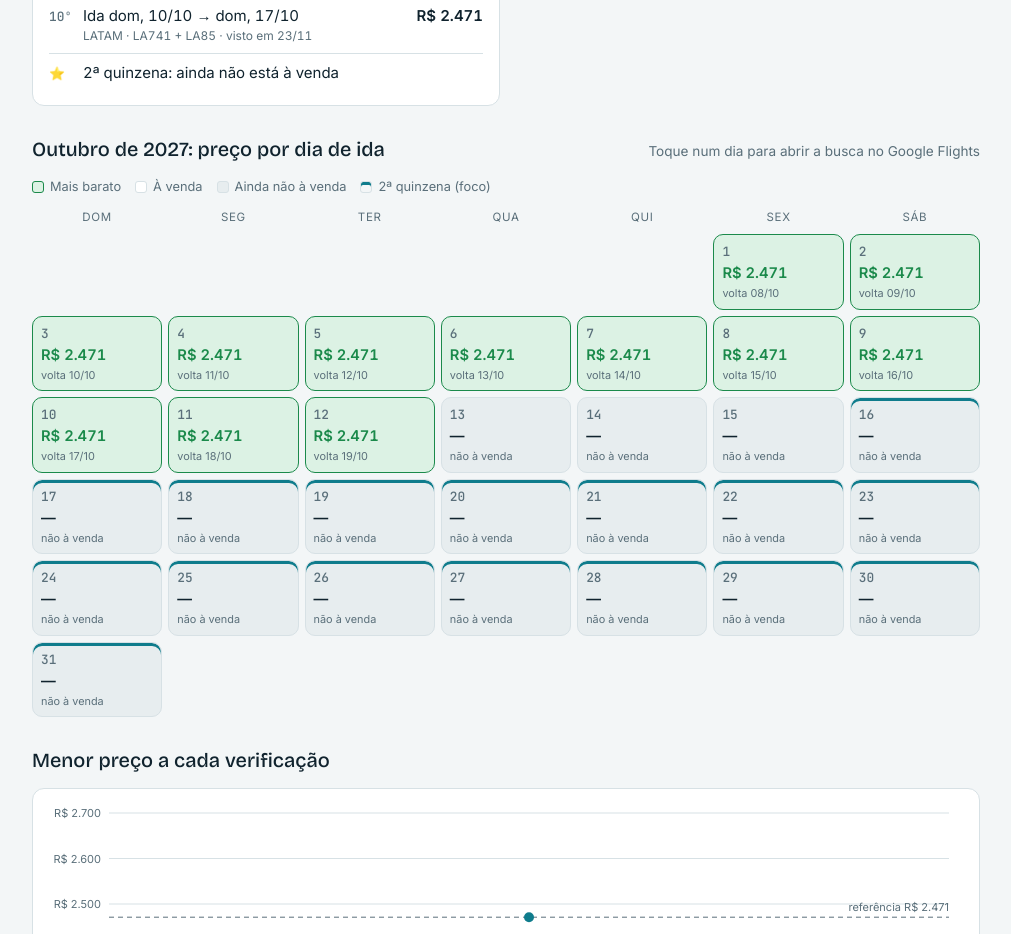
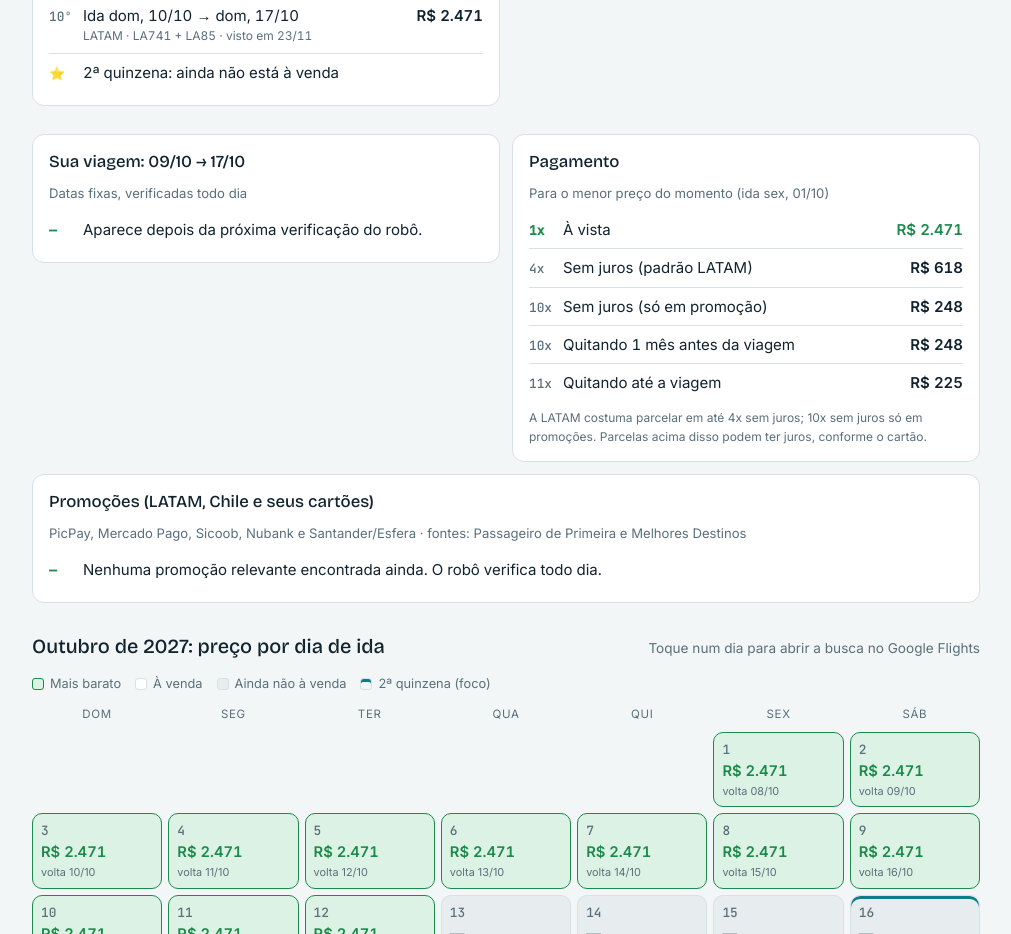
Before and after one commit to willianfloriano10-collab/passagens-punta-arenas, a plain HTML site: page index.html in a window 1280 px wide. Shown: the part 1160-2094 px from the top of the page, without its empty margins (134-1145 px from the left). Drawn offline with nearby package versions, Linux system fonts and the light colour scheme; no server answers.

Commit message:
Update index.html

```diff
--- a/index.html
+++ b/index.html
@@ -176,6 +176,27 @@
     </div>
   </section>
 
+  <section id="extras">
+    <div class="ranks">
+      <div class="rank">
+        <h3>Sua viagem: 09/10 → 17/10</h3>
+        <span class="muted" style="font-size:.82rem">Datas fixas, verificadas todo dia</span>
+        <ol id="fixa"><li><span class="pos">—</span><span class="what">carregando…</span><span></span></li></ol>
+      </div>
+      <div class="rank">
+        <h3>Pagamento</h3>
+        <span class="muted" style="font-size:.82rem" id="pg-nota">Para o menor preço do momento</span>
+        <ol id="pagamento"><li><span class="pos">—</span><span class="what">carregando…</span><span></span></li></ol>
+        <span class="muted" style="font-size:.75rem">A LATAM costuma parcelar em até 4x sem juros; 10x sem juros só em promoções. Parcelas acima disso podem ter juros, conforme o cartão.</span>
+      </div>
+    </div>
+    <div class="rank">
+      <h3>Promoções (LATAM, Chile e seus cartões)</h3>
+      <span class="muted" style="font-size:.82rem">PicPay, Mercado Pago, Sicoob, Nubank e Santander/Esfera · fontes: Passageiro de Primeira e Melhores Destinos</span>
+      <ol id="promos"><li><span class="pos">—</span><span class="what">carregando…</span><span></span></li></ol>
+    </div>
+  </section>
+
   <section id="calendario">
     <div class="sec-head">
       <h2>Outubro de 2027: preço por dia de ida</h2>
@@ -233,9 +254,15 @@
   const foco = (s) => Number(s.slice(8, 10)) >= 16;
   Promise.all([
     fetch('data/historico.json', { cache: 'no-store' }).then((r) => { if (!r.ok) throw new Error(r.status); return r.json(); }),
-    fetch('data/sites.json', { cache: 'no-store' }).then((r) => r.ok ? r.json() : []).catch(() => [])
+    fetch('data/sites.json', { cache: 'no-store' }).then((r) => r.ok ? r.json() : []).catch(() => []),
+    fetch('data/fixas.json', { cache: 'no-store' }).then((r) => r.ok ? r.json() : []).catch(() => []),
+    fetch('data/promos.json', { cache: 'no-store' }).then((r) => r.ok ? r.json() : []).catch(() => [])
   ])
-    .then(([hist, sites]) => { render(hist); renderSites(Array.isArray(sites) ? sites : []); })
+    .then(([hist, sites, fixas, promos]) => {
+      render(hist);
+      renderSites(Array.isArray(sites) ? sites : []);
+      renderExtras(hist, Array.isArray(fixas) ? fixas : [], Array.isArray(promos) ? promos : []);
+    })
     .catch(() => { $('frase').textContent = 'Não foi possível carregar os preços. Recarregue a página em alguns minutos.'; $('frase').className = 'take err'; $('menor-datas').textContent = ''; });
 
   function render(hist) {
@@ -370,6 +397,65 @@
     });
   }
 
+  function linha(lista, pos, texto, preco, sub) {
+    const li = el('li');
+    const what = el('span', { class: 'what' }, texto);
+    if (sub) what.append(el('small', {}, sub));
+    li.append(el('span', { class: 'pos' }, pos), what, el('span', { class: 'pr' }, preco || ''));
+    lista.append(li);
+  }
+
+  function mesesAte(alvo) {
+    const h = new Date(); const [aa, ma] = parts(alvo);
+    return Math.max(1, (aa - h.getFullYear()) * 12 + (ma - (h.getMonth() + 1)));
+  }
+
+  function renderExtras(hist, fixas, promos) {
+    // Sua viagem
+    const fx = $('fixa'); fx.replaceChildren();
+    const doFixo = fixas.filter((f) => f.ida === '2027-10-09' && f.volta === '2027-10-17' && f.preco != null).sort((a, b) => b.checked_at.localeCompare(a.checked_at));
+    if (!doFixo.length) linha(fx, '—', 'Aparece depois da próxima verificação do robô.');
+    else {
+      const f = doFixo[0], ant = doFixo[1];
+      const sub = [f.companhia, f.voos_ida, f.obs].filter(Boolean).join(' · ') + ' · visto em ' + dm(f.checked_at);
+      linha(fx, '✈', 'Ida ' + dia(f.ida) + ' → volta ' + dia(f.volta), brl(f.preco), sub);
+      if (ant) linha(fx, '↺', 'Verificação anterior (' + dm(ant.checked_at) + ')', brl(ant.preco));
+      linha(fx, '≈', f.preco < REF ? 'Abaixo da referência' : f.preco > REF ? 'Acima da referência' : 'Igual à referência', brl(REF));
+    }
+
+    // Pagamento
+    const pg = $('pagamento'); pg.replaceChildren();
+    const m = new Map();
+    for (const r of hist) { const a = m.get(r.ida); if (!a || r.checked_at >= a.checked_at) m.set(r.ida, r); }
+    const melhor = [...m.values()].filter((r) => r.preco != null).sort((a, b) => a.preco - b.preco || a.ida.localeCompare(b.ida))[0];
+    if (!melhor) { linha(pg, '—', 'Sem preço ainda.'); }
+    else {
+      const p = melhor.preco;
+      const umMesAntes = new Date(Date.parse(melhor.ida + 'T12:00:00Z') - 30 * 86400000).toISOString().slice(0, 10);
+      const nAntes = mesesAte(umMesAntes), nViagem = mesesAte(melhor.ida);
+      $('pg-nota').textContent = 'Para o menor preço do momento (ida ' + dia(melhor.ida) + ')';
+      linha(pg, '1x', 'À vista', brl(p));
+      linha(pg, '4x', 'Sem juros (padrão LATAM)', brl(Math.ceil(p / 4)));
+      linha(pg, '10x', 'Sem juros (só em promoção)', brl(Math.ceil(p / 10)));
+      linha(pg, nAntes + 'x', 'Quitando 1 mês antes da viagem', brl(Math.ceil(p / nAntes)));
+      linha(pg, nViagem + 'x', 'Quitando até a viagem', brl(Math.ceil(p / nViagem)));
+    }
+
+    // Promoções
+    const pr = $('promos'); pr.replaceChildren();
+    const lista = promos.slice().reverse().slice(0, 12);
+    if (!lista.length) linha(pr, '—', 'Nenhuma promoção relevante encontrada ainda. O robô verifica todo dia.');
+    lista.forEach((p) => {
+      const li = el('li');
+      const what = el('span', { class: 'what' });
+      const u = safeLink(p.link);
+      if (u) what.append(el('a', { href: u, target: '_blank', rel: 'noopener' }, p.titulo)); else what.textContent = p.titulo;
+      what.append(el('small', {}, (p.tipo === 'cartão' ? 'Cartão/pontos' : 'Passagem') + ' · ' + p.fonte + ' · ' + dm(p.publicado || p.visto_em)));
+      li.append(el('span', { class: 'pos' }, p.tipo === 'cartão' ? '💳' : '✈'), what, el('span'));
+      pr.append(li);
+    });
+  }
+
   function drawChart(serie) {
     const svg = $('svg'), box = $('chart');
     svg.replaceChildren();
```
